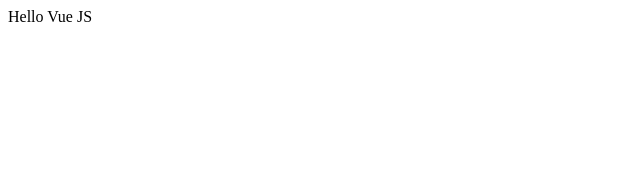
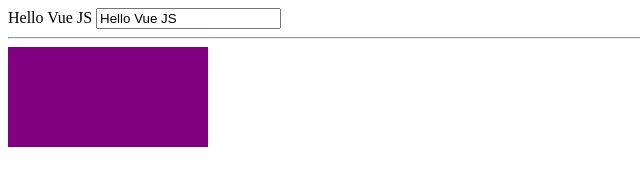
Before and after one commit to gnzlplcs/vue-course-freecodecamp-notes, a plain HTML site: page index.html in a window 1280 px wide. Shown: the whole page, without its empty margins (0-640 px from the left). Drawn offline with nearby package versions, Linux system fonts and the light colour scheme.

Commit message:
➡️ vue js directives section done

```diff
--- a/index.html
+++ b/index.html
@@ -7,10 +7,42 @@
   <meta http-equiv="X-UA-Compatible" content="IE=edge">
   <meta name="viewport" content="width=device-width, initial-scale=1.0">
   <title>Document</title>
+  <style>
+    .box {
+      background-color: purple;
+      height: 100px;
+      width: 200px;
+    }
+    .box.two {
+      background-color: red;
+    }
+    .box.three {
+      background-color: blue;
+    }
+    [v-cloak] {
+      display: none;
+    }
+  </style>
 </head>
 
 <body>
-  <div id="app">{{ greeting }}</div>
+  <!-- v-cloak is a very useful direactive to hide everything while rendering is running -->
+  <div id="app" v-cloak>
+    {{ greeting }}
+
+    <!-- model directive to use with input elements -->
+    <input v-model="greeting"/>
+    <hr>
+
+    <!-- this v-if directive is like a statement in JS -->
+    <!-- this directive is very similar to v-show, which adds a display: none property to the element -->
+    <!-- it's better to use v-show when it's necessary toggling something -->
+    <div class="box" v-if="isVisible"></div>
+    <div class="box two" v-else-if="isVisible2"></div>
+    <div class="box three" v-else></div>
+
+  </div>
+
 
   <!-- Import Vue CDN -->
   <script src="https://unpkg.com/vue@3"></script>
@@ -21,7 +53,9 @@
     let app = Vue.createApp({
       data() {
         return {
-          greeting: 'Hello Vue JS'
+          greeting: 'Hello Vue JS',
+          isVisible: true,
+          isVisible2: false
         }
       }
     })
```
